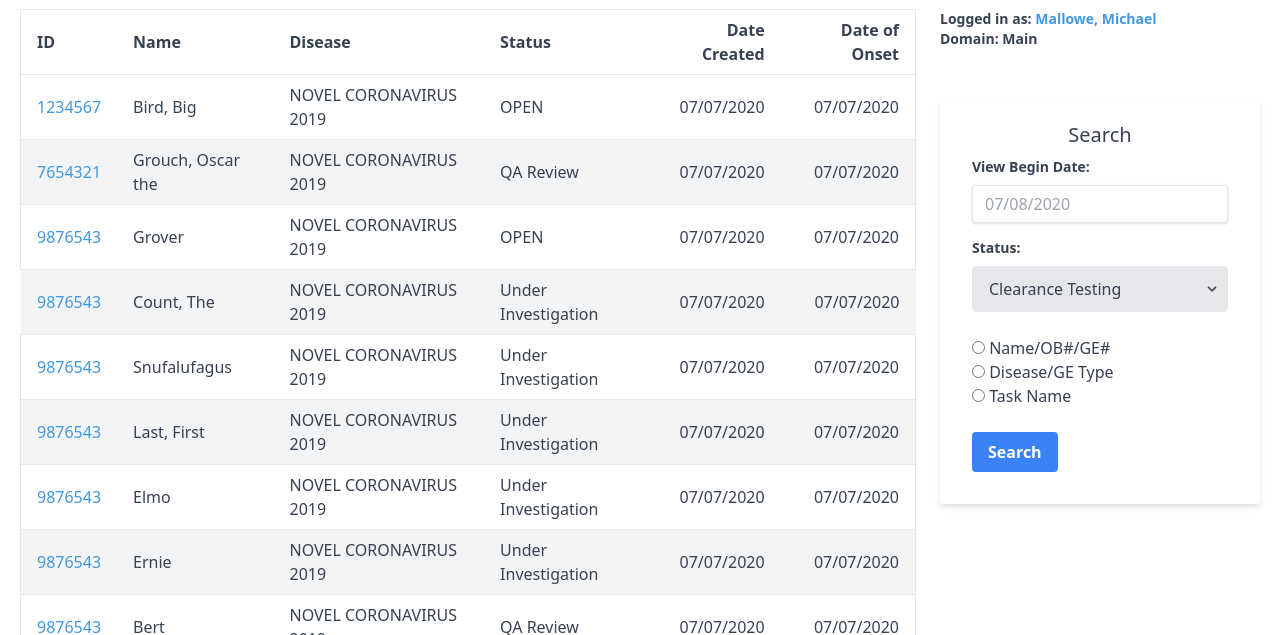
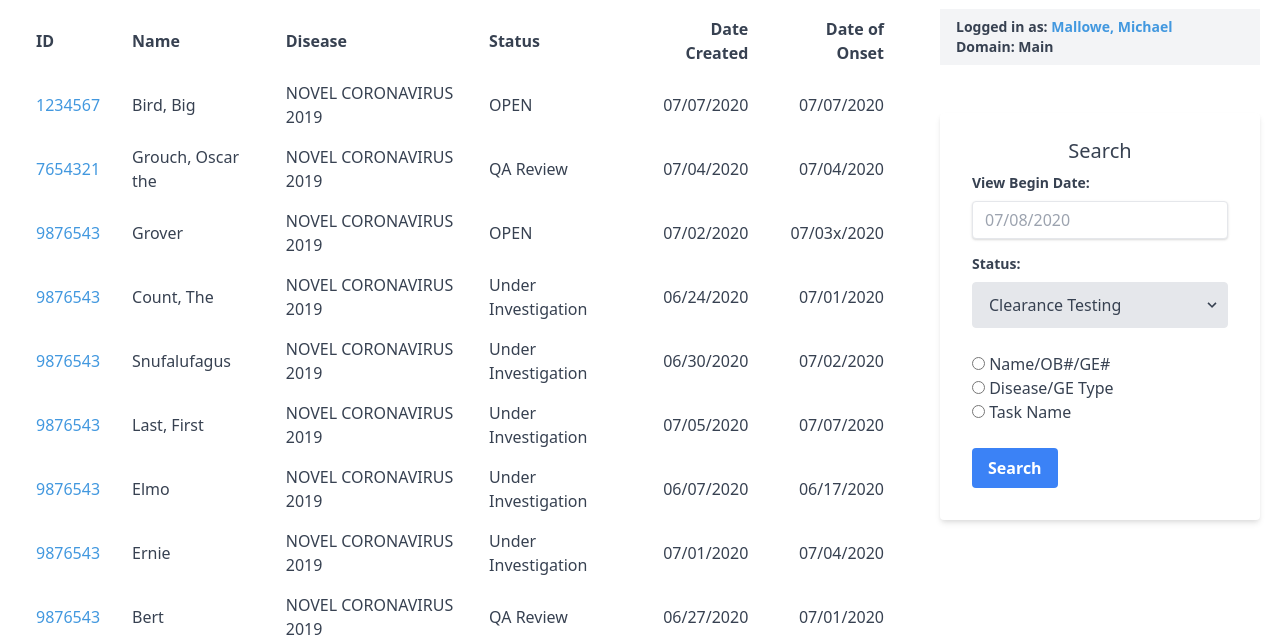
Before and after one commit to mykey007/contact-tracing-redesign, a website: page index.html in a window 1280 px wide. Shown: the part 165-800 px from the top of the page. Drawn offline with nearby package versions, Linux system fonts and the light colour scheme.

Commit message:
removes too much table styles

```diff
--- a/index.html
+++ b/index.html
@@ -42,7 +42,7 @@
           <div class="flex flex-row text-center w-full mb-0">
             <table class="table-auto">
               <thead>
-                <tr class="border">
+                <tr class="">
                   <th class="px-4 py-2 text-left">ID</th>
                   <!-- <th class="px-4 py-2 text-left">Type</th> -->
                   <th class="px-4 py-2 text-left">Name</th>
@@ -53,8 +53,8 @@
                 </tr>
               </thead>
               <tbody>
-                <tr class="border-l border-r">
-                  <td class="px-4 py-2 text-right"><a href="#">1234567</a></td>
+                <tr class="">
+                  <td class="px-4 py-2 text-left"><a href="#">1234567</a></td>
                   <!--<td class="px-4 py-2 text-left">CI</td>-->
                   <td class="px-4 py-2 text-left">Bird, Big</td>
                   <td class="px-4 py-2 text-left">NOVEL CORONAVIRUS 2019</td>
@@ -62,87 +62,87 @@
                   <td class="px-4 py-2 text-right">07/07/2020</td>
                   <td class="px-4 py-2 text-right">07/07/2020</td>
                 </tr>
-                <tr class="bg-gray-100 border">
-                  <td class="px-4 py-2 text-right"><a href="#">7654321</a></td>
+                <tr class="">
+                  <td class="px-4 py-2 text-left"><a href="#">7654321</a></td>
                   <!--<td class="px-4 py-2 text-left">CI</td>-->
                   <td class="px-4 py-2 text-left">Grouch, Oscar the</td>
                   <td class="px-4 py-2 text-left">NOVEL CORONAVIRUS 2019</td>
                   <td class="px-4 py-2 text-left">QA Review</td>
-                  <td class="px-4 py-2 text-right">07/07/2020</td>
-                  <td class="px-4 py-2 text-right">07/07/2020</td>
-                <tr class="border">
-                  <td class="px-4 py-2 text-right"><a href="#">9876543</a></td>
+                  <td class="px-4 py-2 text-right">07/04/2020</td>
+                  <td class="px-4 py-2 text-right">07/04/2020</td>
+                <tr class="">
+                  <td class="px-4 py-2 text-left"><a href="#">9876543</a></td>
                   <!--<td class="px-4 py-2 text-left">CI</td>-->
                   <td class="px-4 py-2 text-left">Grover</td>
                   <td class="px-4 py-2 text-left">NOVEL CORONAVIRUS 2019</td>
                   <td class="px-4 py-2 text-left">OPEN</td>
-                  <td class="px-4 py-2 text-right">07/07/2020</td>
-                  <td class="px-4 py-2 text-right">07/07/2020</td>
+                  <td class="px-4 py-2 text-right">07/02/2020</td>
+                  <td class="px-4 py-2 text-right">07/03x/2020</td>
                 </tr>
-                <tr class="bg-gray-100">
-                  <td class="px-4 py-2 text-right"><a href="#">9876543</a></td>
+                <tr class="">
+                  <td class="px-4 py-2 text-left"><a href="#">9876543</a></td>
                   <!--<td class="px-4 py-2 text-left">CI</td>-->
                   <td class="px-4 py-2 text-left">Count, The</td>
                   <td class="px-4 py-2 text-left">NOVEL CORONAVIRUS 2019</td>
                   <td class="px-4 py-2 text-left">Under Investigation</td>
-                  <td class="px-4 py-2 text-right">07/07/2020</td>
-                  <td class="px-4 py-2 text-right">07/07/2020</td>
+                  <td class="px-4 py-2 text-right">06/24/2020</td>
+                  <td class="px-4 py-2 text-right">07/01/2020</td>
                 </tr>
-                <tr class="border">
-                  <td class="px-4 py-2 text-right"><a href="#">9876543</a></td>
+                <tr class="">
+                  <td class="px-4 py-2 text-left"><a href="#">9876543</a></td>
                   <!--<td class="px-4 py-2 text-left">CI</td>-->
                   <td class="px-4 py-2 text-left">Snufalufagus</td>
                   <td class="px-4 py-2 text-left">NOVEL CORONAVIRUS 2019</td>
                   <td class="px-4 py-2 text-left">Under Investigation</td>
-                  <td class="px-4 py-2 text-right">07/07/2020</td>
-                  <td class="px-4 py-2 text-right">07/07/2020</td>
+                  <td class="px-4 py-2 text-right">06/30/2020</td>
+                  <td class="px-4 py-2 text-right">07/02/2020</td>
                 </tr>
-                <tr class="border bg-gray-100">
-                  <td class="px-4 py-2 text-right"><a href="#">9876543</a></td>
+                <tr class="">
+                  <td class="px-4 py-2 text-left"><a href="#">9876543</a></td>
                   <!--<td class="px-4 py-2 text-left">CI</td>-->
                   <td class="px-4 py-2 text-left">Last, First</td>
                   <td class="px-4 py-2 text-left">NOVEL CORONAVIRUS 2019</td>
                   <td class="px-4 py-2 text-left">Under Investigation</td>
-                  <td class="px-4 py-2 text-right">07/07/2020</td>
+                  <td class="px-4 py-2 text-right">07/05/2020</td>
                   <td class="px-4 py-2 text-right">07/07/2020</td>
                 </tr>
-                <tr class="border">
-                  <td class="px-4 py-2 text-right"><a href="#">9876543</a></td>
+                <tr class="">
+                  <td class="px-4 py-2 text-left"><a href="#">9876543</a></td>
                   <!--<td class="px-4 py-2 text-left">CI</td>-->
                   <td class="px-4 py-2 text-left">Elmo</td>
                   <td class="px-4 py-2 text-left">NOVEL CORONAVIRUS 2019</td>
                   <td class="px-4 py-2 text-left">Under Investigation</td>
-                  <td class="px-4 py-2 text-right">07/07/2020</td>
-                  <td class="px-4 py-2 text-right">07/07/2020</td>
+                  <td class="px-4 py-2 text-right">06/07/2020</td>
+                  <td class="px-4 py-2 text-right">06/17/2020</td>
                 </tr>
-                <tr class="border bg-gray-100">
-                  <td class="px-4 py-2 text-right"><a href="#">9876543</a></td>
+                <tr class="">
+                  <td class="px-4 py-2 text-left"><a href="#">9876543</a></td>
                   <!--<td class="px-4 py-2 text-left">CI</td>-->
                   <td class="px-4 py-2 text-left">Ernie</td>
                   <td class="px-4 py-2 text-left">NOVEL CORONAVIRUS 2019</td>
                   <td class="px-4 py-2 text-left">Under Investigation</td>
-                  <td class="px-4 py-2 text-right">07/07/2020</td>
-                  <td class="px-4 py-2 text-right">07/07/2020</td>
+                  <td class="px-4 py-2 text-right">07/01/2020</td>
+                  <td class="px-4 py-2 text-right">07/04/2020</td>
                 </tr>
-                <tr class="border">
+                <tr class="">
                   <td class="px-4 py-2 text-right"><a href="#">9876543</a></td>
                   <!--<td class="px-4 py-2 text-left">CI</td>-->
                   <td class="px-4 py-2 text-left">Bert</td>
                   <td class="px-4 py-2 text-left">NOVEL CORONAVIRUS 2019</td>
                   <td class="px-4 py-2 text-left">QA Review</td>
-                  <td class="px-4 py-2 text-right">07/07/2020</td>
-                  <td class="px-4 py-2  text-right">07/07/2020</td>
+                  <td class="px-4 py-2 text-right">06/27/2020</td>
+                  <td class="px-4 py-2  text-right">07/01/2020</td>
                 </tr>
                 <tfoot>
-                  <tr class="border">
+                  <tr class="">
                     <td class="px-4 py-2 text-left text-gray-500 text-xs" colspan="4">* Contacts and Animal Reports not listed</td>
-                    <td class="px-4 py-2">
+                    <td class="px-4 py-2 text-right">
                       <a class="" href="#">
                         <svg fill="none" stroke="currentColor" stroke-linecap="round" stroke-linejoin="round" stroke-width="2" class="prev mb-1 inline-block w-4 h-4 ml-auto text-base" viewBox="0 0 24 24"><path d="M5 12h14M12 5l7 7-7 7"></path></svg>
                           <span >Prev</span>
                       </a>
                     </td>
-                    <td class="px-4 py-2">
+                    <td class="px-4 py-2 text-right">
                       <a class="" href="#">
                         Next
                         <svg fill="none" stroke="currentColor" stroke-linecap="round" stroke-linejoin="round" stroke-width="2" class="next mb-1 inline-block w-4 h-4 ml-auto" viewBox="0 0 24 24"><path d="M5 12h14M12 5l7 7-7 7"></path></svg>
@@ -156,8 +156,8 @@
 
 
 
-            <div class="w-full max-w-xs ml-6">
-              <div class="text-left block text-gray-700 text-sm font-bold mb-12">
+            <div class="w-full max-w-xs ml-10">
+              <div class="px-4 py-2 text-left block text-gray-700 text-sm font-bold mb-12 bg-gray-100">
                 <p>Logged in as: <a href="#">Mallowe, Michael</a> </p>
                 <p>Domain: Main</p>
               </div>
```
